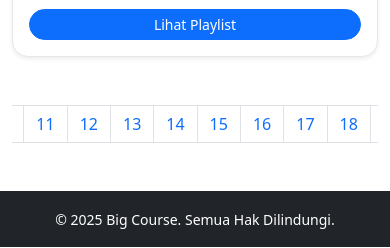
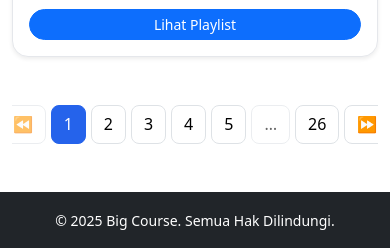
Before and after one commit to ancientcrocs/big-course-yt-landing, a plain HTML site: page index.html in a window 390 px wide. Shown: the part 3418-3666 px from the top of the page. Drawn offline with nearby package versions, Linux system fonts and the light colour scheme.

Commit message:
benerin pagination lebih ringkes

```diff
--- a/assets/css/style.css
+++ b/assets/css/style.css
@@ -1,4 +1,4 @@
-/* ========== Reset & Umum ========== */
+/* ========= Reset & Umum ========= */
 body {
   background-color: #fff;
   color: #000;
@@ -14,14 +14,14 @@ img {
   margin-top: 1rem;
 }
 
-/* ========== Tombol Aktif (Filter) ========== */
+/* ========= Tombol Aktif (Filter Kategori) ========= */
 .btn.active {
   color: #fff !important;
   background-color: #0d6efd !important;
   border-color: #0d6efd !important;
 }
 
-/* ========== Card (Gaya ala CasaOS) ========== */
+/* ========= Card (Gaya ala CasaOS) ========= */
 .card {
   border: 1px solid #e5e7eb;
   border-radius: 1rem;
@@ -81,7 +81,41 @@ img {
   border-top-right-radius: 1rem;
 }
 
-/* ========== Tabel dan DataTables ========== */
+/* ========= Pagination (Gaya Google) ========= */
+.pagination {
+  justify-content: center;
+  flex-wrap: wrap;
+  gap: 4px;
+}
+
+.page-item .page-link {
+  border-radius: 0.5rem;
+  padding: 0.4rem 0.75rem;
+  font-weight: 500;
+  margin: 0 2px;
+  color: #000;
+  border: 1px solid #dee2e6;
+  background-color: #fff;
+  transition: background-color 0.2s ease, color 0.2s ease;
+}
+
+.page-item .page-link:hover {
+  background-color: #e9ecef;
+  color: #000;
+}
+
+.page-item.active .page-link {
+  background-color: #2563eb;
+  border-color: #2563eb;
+  color: #fff;
+}
+
+.page-item.disabled .page-link {
+  pointer-events: none;
+  opacity: 0.6;
+}
+
+/* ========= Tabel dan DataTables ========= */
 table img {
   max-width: 100px;
   height: auto;
@@ -103,7 +137,7 @@ table img {
   margin: 0 0.5rem;
 }
 
-/* ========== Responsif Mobile ========== */
+/* ========= Responsif Mobile ========= */
 @media (max-width: 576px) {
   #filterRow {
     flex-direction: column;
@@ -141,7 +175,7 @@ table img {
   }
 }
 
-/* ========== Mode Gelap ========== */
+/* ========= Mode Gelap ========= */
 body.dark-mode {
   background-color: #121212;
   color: #f1f1f1;
@@ -186,3 +220,15 @@ body.dark-mode .btn-outline-dark:hover {
   background-color: #444;
   color: #fff;
 }
+
+body.dark-mode .page-link {
+  background-color: #2a2a2a;
+  border-color: #444;
+  color: #ccc;
+}
+
+body.dark-mode .page-item.active .page-link {
+  background-color: #1e40af;
+  border-color: #1e40af;
+  color: #fff;
+}
--- a/assets/js/main.js
+++ b/assets/js/main.js
@@ -3,12 +3,11 @@ let allVideos = [];
 let currentPage = 1;
 const itemsPerPage = 9;
 
-// Render kartu berdasarkan data yang difilter dan halaman saat ini
 function renderCards(items) {
   const start = (currentPage - 1) * itemsPerPage;
-  const paginated = items.slice(start, start + itemsPerPage);
+  const paginatedItems = items.slice(start, start + itemsPerPage);
 
-  const html = paginated.map(item => {
+  const cardsHTML = paginatedItems.map(item => {
     const isVideo = !!item.id.videoId;
     const title = item.snippet.title;
     const description = item.snippet.description || '-';
@@ -36,39 +35,96 @@ function renderCards(items) {
     `;
   }).join('');
 
-  document.getElementById('cardContainer').innerHTML = html;
+  document.getElementById('cardContainer').innerHTML = cardsHTML;
   renderPagination(items.length);
 }
 
-// Render navigasi pagination
 function renderPagination(totalItems) {
   const totalPages = Math.ceil(totalItems / itemsPerPage);
-  const pagination = Array.from({ length: totalPages }, (_, i) => {
-    const page = i + 1;
-    return `
-      <li class="page-item ${page === currentPage ? 'active' : ''}">
-        <button class="page-link" onclick="goToPage(${page})">${page}</button>
+  let paginationHTML = '';
+
+  // Tombol Previous
+  paginationHTML += `
+    <li class="page-item ${currentPage === 1 ? 'disabled' : ''}">
+      <button class="page-link" data-page="${currentPage - 1}" aria-label="Sebelumnya">⏪</button>
+    </li>
+  `;
+
+  const maxVisible = 5;
+  const half = Math.floor(maxVisible / 2);
+  let start = Math.max(2, currentPage - half);
+  let end = Math.min(totalPages - 1, currentPage + half);
+
+  if (currentPage <= half + 1) {
+    start = 2;
+    end = Math.min(totalPages - 1, maxVisible);
+  } else if (currentPage >= totalPages - half) {
+    start = Math.max(2, totalPages - maxVisible + 1);
+    end = totalPages - 1;
+  }
+
+  // Selalu tampilkan halaman 1
+  paginationHTML += `
+    <li class="page-item ${currentPage === 1 ? 'active' : ''}">
+      <button class="page-link" data-page="1">1</button>
+    </li>
+  `;
+
+  // Ellipsis sebelum range
+  if (start > 2) {
+    paginationHTML += `<li class="page-item disabled"><span class="page-link">…</span></li>`;
+  }
+
+  // Range halaman tengah
+  for (let i = start; i <= end; i++) {
+    paginationHTML += `
+      <li class="page-item ${currentPage === i ? 'active' : ''}">
+        <button class="page-link" data-page="${i}">${i}</button>
       </li>
     `;
-  }).join('');
+  }
 
-  document.getElementById('pagination').innerHTML = pagination;
+  // Ellipsis setelah range
+  if (end < totalPages - 1) {
+    paginationHTML += `<li class="page-item disabled"><span class="page-link">…</span></li>`;
+  }
+
+  // Halaman terakhir
+  if (totalPages > 1) {
+    paginationHTML += `
+      <li class="page-item ${currentPage === totalPages ? 'active' : ''}">
+        <button class="page-link" data-page="${totalPages}">${totalPages}</button>
+      </li>
+    `;
+  }
+
+  // Tombol Next
+  paginationHTML += `
+    <li class="page-item ${currentPage === totalPages ? 'disabled' : ''}">
+      <button class="page-link" data-page="${currentPage + 1}" aria-label="Berikutnya">⏩</button>
+    </li>
+  `;
+
+  document.getElementById('pagination').innerHTML = paginationHTML;
 }
 
-// Navigasi ke halaman tertentu
 function goToPage(page) {
-  currentPage = page;
-  applyFilters();
+  const totalItems = [...allPlaylists, ...allVideos].length;
+  const totalPages = Math.ceil(totalItems / itemsPerPage);
+  if (page >= 1 && page <= totalPages) {
+    currentPage = page;
+    sessionStorage.setItem('currentPage', currentPage); // SIMPAN DI SINI
+    applyFilters();
+  }
 }
 
-// Terapkan pencarian dan filter kategori
 function applyFilters() {
   const category = document.getElementById('categoryFilter').value;
   const search = document.getElementById('searchInput').value.toLowerCase().trim();
 
-  let filtered = (category === 'playlist')
+  let filtered = category === 'playlist'
     ? allPlaylists
-    : (category === 'video')
+    : category === 'video'
     ? allVideos
     : [...allPlaylists, ...allVideos];
 
@@ -87,20 +143,17 @@ function applyFilters() {
   renderCards(filtered);
 }
 
-// Toggle mode gelap dan simpan preferensi
-function toggleDarkMode() {
-  const body = document.body;
-  body.classList.toggle('dark-mode');
-  localStorage.setItem('darkMode', body.classList.contains('dark-mode'));
-  updateDarkModeIcon();
-}
-
 function updateDarkModeIcon() {
   const isDark = document.body.classList.contains('dark-mode');
   document.getElementById('darkModeToggle').textContent = isDark ? '☀️' : '🌙';
 }
 
-// Inisialisasi halaman
+function toggleDarkMode() {
+  document.body.classList.toggle('dark-mode');
+  localStorage.setItem('darkMode', document.body.classList.contains('dark-mode'));
+  updateDarkModeIcon();
+}
+
 document.addEventListener('DOMContentLoaded', () => {
   // Mode gelap otomatis
   if (
@@ -111,7 +164,7 @@ document.addEventListener('DOMContentLoaded', () => {
   }
   updateDarkModeIcon();
 
-  // Ambil data
+  // Ambil data JSON
   Promise.all([
     fetch('cache/playlists.json').then(res => res.json()),
     fetch('cache/videos.json').then(res => res.json())
@@ -121,7 +174,7 @@ document.addEventListener('DOMContentLoaded', () => {
     applyFilters();
   });
 
-  // Event filter dan pencarian
+  // Filter kategori & pencarian
   document.getElementById('categoryFilter').addEventListener('change', () => {
     currentPage = 1;
     applyFilters();
@@ -132,5 +185,21 @@ document.addEventListener('DOMContentLoaded', () => {
     applyFilters();
   });
 
+   // Ambil currentPage dari sessionStorage jika tersedia
+  const savedPage = parseInt(sessionStorage.getItem('currentPage'), 10);
+  if (!isNaN(savedPage)) {
+    currentPage = savedPage;
+  }
+
+  // Event pagination
+  document.getElementById('pagination').addEventListener('click', (e) => {
+    const btn = e.target.closest('[data-page]');
+    if (btn && !btn.closest('.disabled')) {
+      const page = parseInt(btn.dataset.page, 10);
+      if (!isNaN(page)) goToPage(page);
+    }
+  });
+
+  // Dark mode toggle
   document.getElementById('darkModeToggle').addEventListener('click', toggleDarkMode);
 });
```
